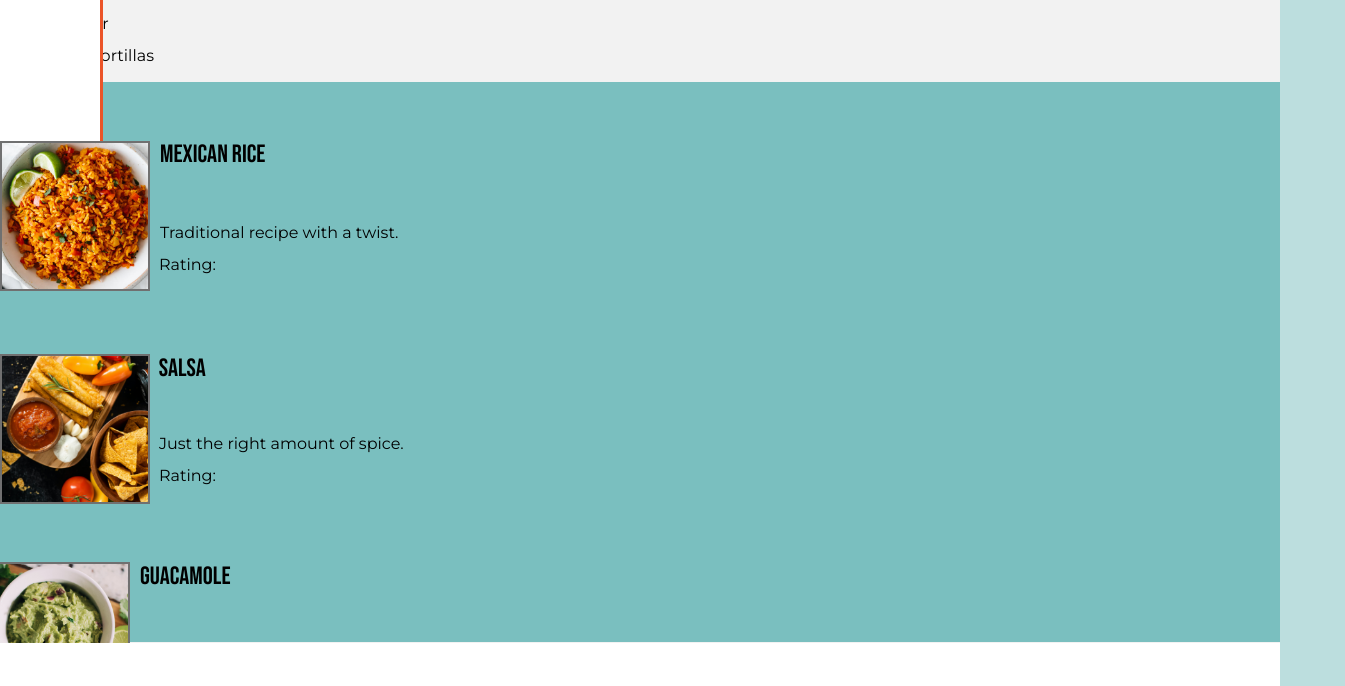
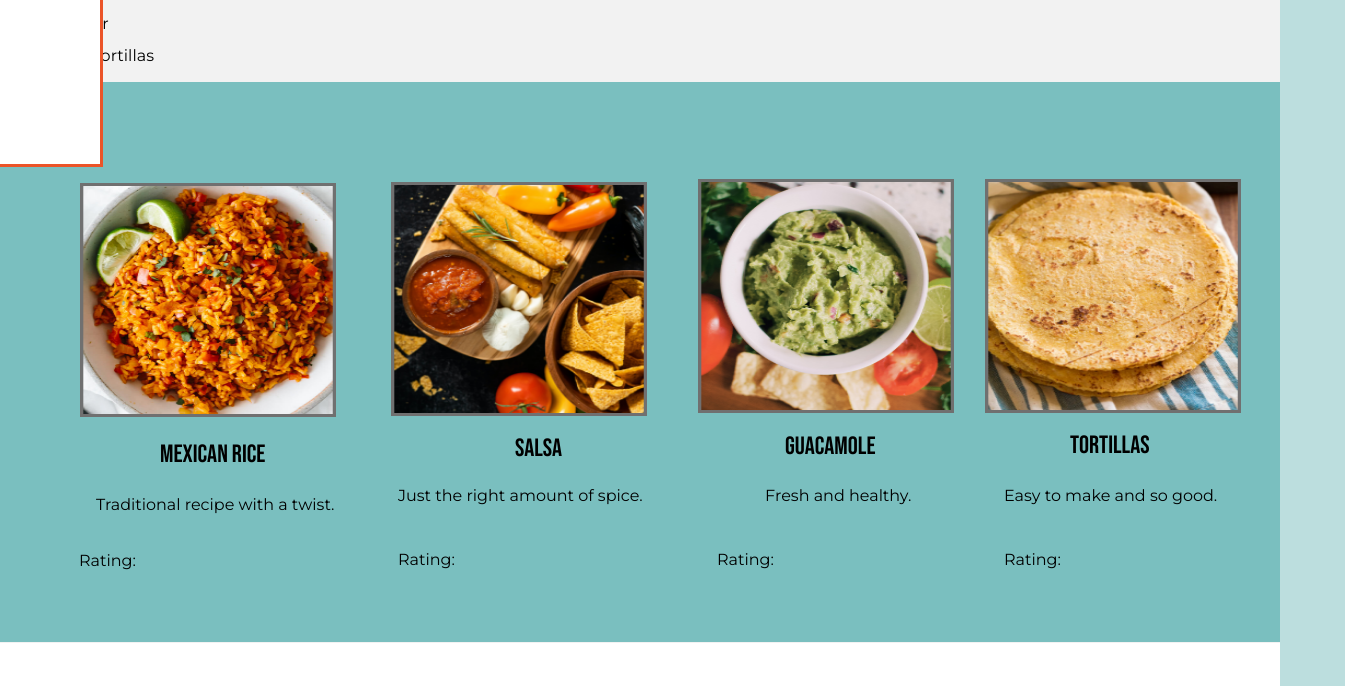
Before and after one commit to danielledani-dev/recipe, a plain HTML site: page index.html in a window 1280 px wide. Shown: the part 1192-1878 px from the top of the page, 1345 px wide, since content can reach past the window. Drawn offline with Linux system fonts and the light colour scheme.

Commit message:
updated more responsive styles

```diff
--- a/styles.css
+++ b/styles.css
@@ -670,6 +670,9 @@ footer img {
         margin-top: 50px;
         width: 1000px;
     }
+    .detail-bold{
+        margin-right: 10px;
+    }
     #ingredients ul li {
         line-height: 2em;
     }
@@ -683,12 +686,98 @@ footer img {
     }
     #side_dishes {
         width: 1280px;
-        display: block;
         height: 500px;
+    }
+    #side_dishes img {
+        max-height: 50%;
+    }
+    #side_dishes img:first-of-type {
+        top: 1em;
+        right: -5em;
+        position: relative;
     }
     #side_dishes h2 {
         top: 65em;
         left: 13em;
+    }
+    #side_dishes h3:first-of-type {
+        margin-left: 160px;
+        position: relative;
+        font-size: 25px;
+        top: 12em;
+    }
+    #side_dishes p:first-of-type {
+        margin-left: 96px;
+        top: 6em;
+    }
+    #side_dishes img:nth-of-type(2) {
+        top: 2.5em;
+        left: -1.5em;
+        position: relative;
+    }
+    #side_dishes p {
+        margin-left: 159px;
+        width: 20%;
+    }
+    #side_dishes p:nth-of-type(2) {
+        position: relative;
+        top: 8.5em;
+        left: -5em;
+    }
+    #side_dishes h3:nth-of-type(2) {
+        position: relative;
+        left: 15em;
+        top: .1em;
+    }
+    #side_dishes p:nth-of-type(4) {
+        position: relative;
+        top: 10em;
+        left: -11em;
+    }
+    #side_dishes p:nth-of-type(3) {
+        position: relative;
+        top: 7em;
+        left: -11em;
+    }
+    #side_dishes img:nth-of-type(3) {
+        position: relative;
+        left: -8.25em;
+        top: 2.3em;
+    }
+    #side_dishes p:nth-of-type(5) {
+        position: relative;
+        top: 7em;
+        left: -14em;
+    }
+    #side_dishes h3:nth-of-type(3) {
+        position: relative;
+        top: 26px;
+        left: 230px;
+    }
+    #side_dishes p:nth-of-type(6) {
+        position: relative;
+        top: 10em;
+        left: -17em;
+    }
+    #side_dishes img:nth-of-type(4) {
+        position: relative;
+        left: -16.25em;
+        top: 2.3em;
+    }
+    #side_dishes h3:nth-of-type(4) {
+        position: relative;
+        top: 1em;
+        left: 4em;
+    }
+    #side_dishes p:nth-of-type(7) {
+        position: relative;
+        top: 7em;
+        left: -25em;
+    }
+    #side_dishes p:nth-of-type(8) {
+        position: relative;
+        top: 10em;
+        left: -25em;
     }
     #connect {
         width: 1280px;
@@ -709,9 +798,10 @@ footer img {
     }
     footer p {
         top: 15em;
-        left: -17em;
+        left: -18em;
     }
     footer p:nth-child(2) {
         top: 12em;
+        left: -18em;
     }
 }
```
